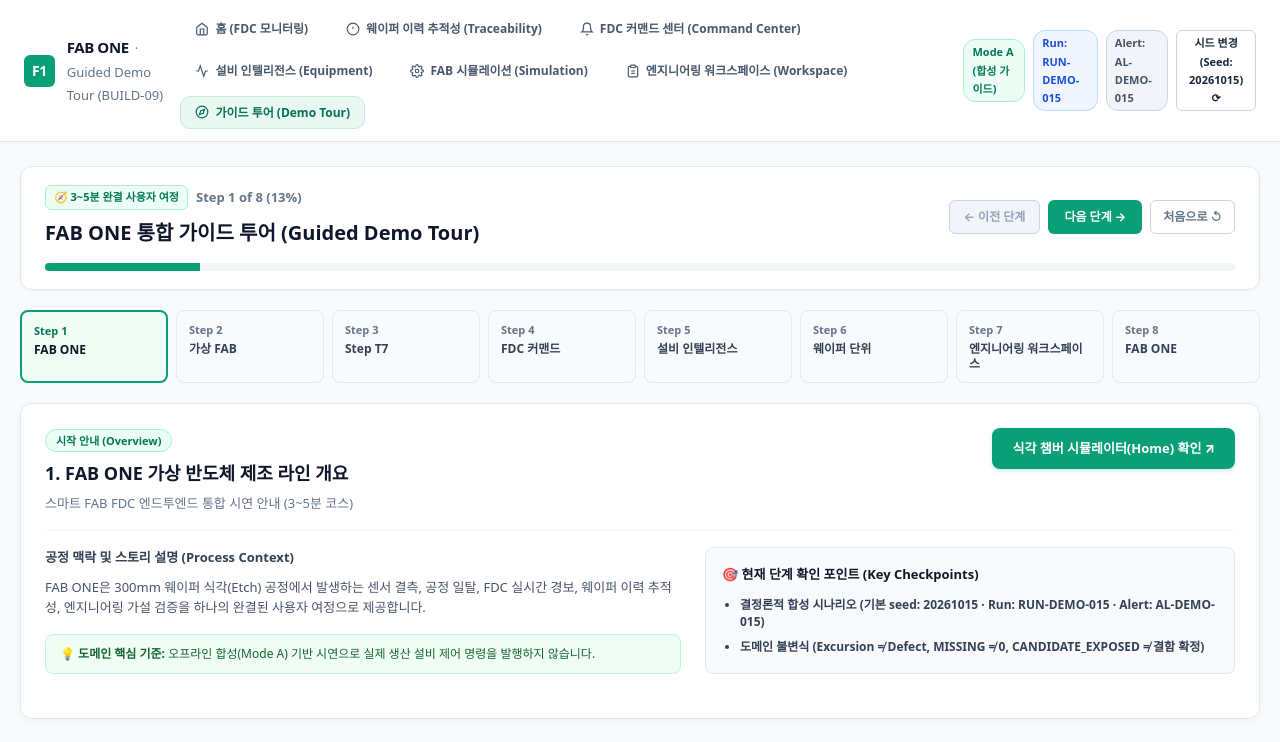
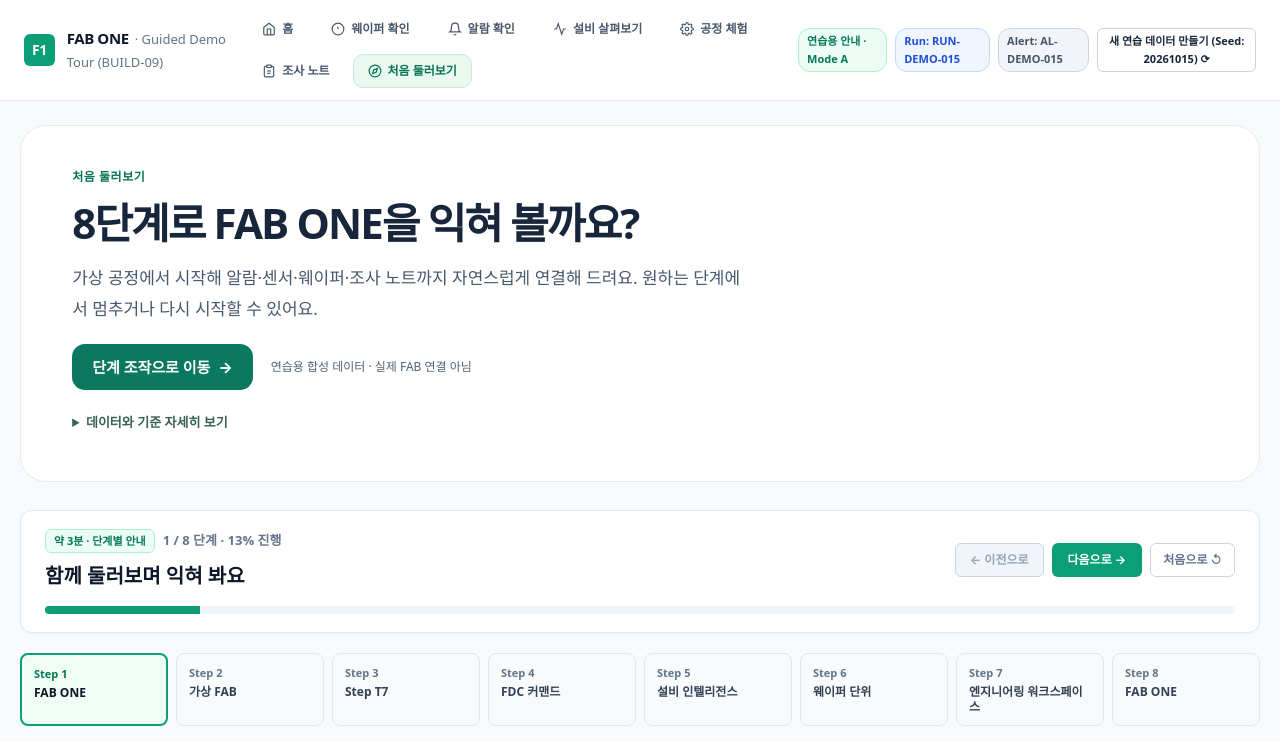
Before and after one commit to Junebooky/semi_fab, a Next.js app in the folder apps/web/: page /demo-tour in a window 1280 px wide. Shown: the top 742 px of the page. Built offline with nearby package versions, Linux system fonts and the light colour scheme.

Commit message:
feat(ux): refresh demo-tour/page.tsx hierarchy Korean copy and navigation

```diff
--- a/apps/web/src/app/demo-tour/page.tsx
+++ b/apps/web/src/app/demo-tour/page.tsx
@@ -2,6 +2,7 @@
 
 import React, { useState, useEffect, useMemo, useCallback, Suspense } from 'react';
 import Link from 'next/link';
+import { FriendlyPageIntro } from '@/components/ux/FriendlyPageIntro';
 import { useSearchParams, useRouter } from 'next/navigation';
 import { EngineeringTermTrigger } from '@/components/ekl';
 import {
@@ -120,7 +121,7 @@
               <path d="M3 9l9-7 9 7v11a2 2 0 0 1-2 2H5a2 2 0 0 1-2-2z" />
               <polyline points="9 22 9 12 15 12 15 22" />
             </svg>
-            홈 (FDC 모니터링)
+            홈
           </Link>
           <Link href={buildCrossNavUrl('/traceability', { mode: 'A', seed, tourStep: activeStepId })} className="nav-tab-link">
             <svg width="14" height="14" viewBox="0 0 24 24" fill="none" stroke="currentColor" strokeWidth="2">
@@ -128,27 +129,27 @@
               <line x1="12" y1="8" x2="12" y2="12" />
               <line x1="12" y1="16" x2="12.01" y2="16" />
             </svg>
-            웨이퍼 이력 추적성 (Traceability)
+            웨이퍼 확인
           </Link>
           <Link href={buildCrossNavUrl('/command-center', { mode: 'A', seed, tourStep: activeStepId })} className="nav-tab-link">
             <svg width="14" height="14" viewBox="0 0 24 24" fill="none" stroke="currentColor" strokeWidth="2">
               <path d="M18 8A6 6 0 0 0 6 8c0 7-3 9-3 9h18s-3-2-3-9" />
               <path d="M13.73 21a2 2 0 0 1-3.46 0" />
             </svg>
-            FDC 커맨드 센터 (Command Center)
+            알람 확인
           </Link>
           <Link href={buildCrossNavUrl('/equipment-intelligence', { mode: 'A', seed, tourStep: activeStepId })} className="nav-tab-link">
             <svg width="14" height="14" viewBox="0 0 24 24" fill="none" stroke="currentColor" strokeWidth="2">
               <path d="M22 12h-4l-3 9L9 3l-3 9H2" />
             </svg>
-            설비 인텔리전스 (Equipment)
+            설비 살펴보기
           </Link>
           <Link href={buildCrossNavUrl('/fab-simulation', { mode: 'A', seed, tourStep: activeStepId })} className="nav-tab-link">
             <svg width="14" height="14" viewBox="0 0 24 24" fill="none" stroke="currentColor" strokeWidth="2">
               <circle cx="12" cy="12" r="3" />
               <path d="M19.4 15a1.65 1.65 0 0 0 .33 1.82l.06.06a2 2 0 0 1 0 2.83 2 2 0 0 1-2.83 0l-.06-.06a1.65 1.65 0 0 0-1.82-.33 1.65 1.65 0 0 0-1 1.51V21a2 2 0 0 1-2 2 2 2 0 0 1-2-2v-.09A1.65 1.65 0 0 0 9 19.4a1.65 1.65 0 0 0-1.82.33l-.06.06a2 2 0 0 1-2.83 0 2 2 0 0 1 0-2.83l.06-.06a1.65 1.65 0 0 0 .33-1.82 1.65 1.65 0 0 0-1.51-1H3a2 2 0 0 1-2-2 2 2 0 0 1 2-2h.09A1.65 1.65 0 0 0 4.6 9a1.65 1.65 0 0 0-.33-1.82l-.06-.06a2 2 0 0 1 0-2.83 2 2 0 0 1 2.83 0l.06.06a1.65 1.65 0 0 0 1.82.33H9a1.65 1.65 0 0 0 1-1.51V3a2 2 0 0 1 2-2 2 2 0 0 1 2 2v.09a1.65 1.65 0 0 0 1 1.51 1.65 1.65 0 0 0 1.82-.33l.06-.06a2 2 0 0 1 2.83 0 2 2 0 0 1 0 2.83l-.06.06a1.65 1.65 0 0 0-.33 1.82V9a1.65 1.65 0 0 0 1.51 1H21a2 2 0 0 1 2 2 2 2 0 0 1-2 2h-.09a1.65 1.65 0 0 0-1.51 1z" />
             </svg>
-            FAB 시뮬레이션 (Simulation)
+            공정 체험
           </Link>
           <Link href={buildCrossNavUrl('/engineering-workspace', { mode: 'A', seed, tourStep: activeStepId })} className="nav-tab-link">
             <svg width="14" height="14" viewBox="0 0 24 24" fill="none" stroke="currentColor" strokeWidth="2">
@@ -157,14 +158,14 @@
               <path d="M9 12h6" />
               <path d="M9 16h6" />
             </svg>
-            엔지니어링 워크스페이스 (Workspace)
+            조사 노트
           </Link>
           <Link href={buildCrossNavUrl('/demo-tour', { mode: 'A', seed, tourStep: activeStepId })} className="nav-tab-link active">
             <svg width="14" height="14" viewBox="0 0 24 24" fill="none" stroke="currentColor" strokeWidth="2">
               <circle cx="12" cy="12" r="10" />
               <polygon points="16.24 7.76 14.12 14.12 7.76 16.24 9.88 9.88 16.24 7.76" />
             </svg>
-            가이드 투어 (Demo Tour)
+            처음 둘러보기
           </Link>
         </nav>
 
@@ -182,7 +183,7 @@
               fontWeight: 700,
             }}
           >
-            Mode A (합성 가이드)
+            연습용 안내 · Mode A
           </span>
           <span
             className="pill"
@@ -227,13 +228,22 @@
             onClick={handleResynthesize}
             title="난수 시드를 변경하여 새로운 합성 시나리오를 생성합니다"
           >
-            시드 변경 (Seed: {seed}) ⟳
+            새 연습 데이터 만들기 (Seed: {seed}) ⟳
           </button>
         </div>
       </header>
 
       {/* Main Container */}
       <main style={{ maxWidth: '1440px', margin: '0 auto', padding: '24px 20px' }}>
+        <FriendlyPageIntro
+  eyebrow="처음 둘러보기"
+  title="8단계로 FAB ONE을 익혀 볼까요?"
+  description="가상 공정에서 시작해 알람·센서·웨이퍼·조사 노트까지 자연스럽게 연결해 드려요. 원하는 단계에서 멈추거나 다시 시작할 수 있어요."
+  primaryLabel="단계 조작으로 이동"
+  primaryHref="#tour-btn-next"
+  detail={<p>모든 단계는 브라우저의 연습 데이터(Mode A, Seed {seed})로 재현돼요. 실제 제조 장비나 실시간 FAB 기록과 연결하지 않아요.</p>}
+/>
+
         {/* Tour Header Banner */}
         <div
           style={{
@@ -268,14 +278,14 @@
                     fontWeight: 800,
                   }}
                 >
-                  🧭 3~5분 완결 사용자 여정
+                  약 3분 · 단계별 안내
                 </span>
                 <span style={{ fontSize: '13px', fontWeight: 700, color: '#64748B' }}>
-                  Step {currentStep.stepNumber} of {TOUR_STEPS.length} ({progressPercent}%)
+                  {currentStep.stepNumber} / {TOUR_STEPS.length} 단계 · {progressPercent}% 진행
                 </span>
               </div>
               <h1 style={{ fontSize: '20px', fontWeight: 800, color: '#0F172A', margin: '6px 0 0 0' }}>
-                FAB ONE 통합 가이드 투어 (Guided Demo Tour)
+                함께 둘러보며 익혀 봐요
               </h1>
             </div>
 
@@ -297,7 +307,7 @@
                   cursor: activeStepId === 'INTRO' ? 'not-allowed' : 'pointer',
                 }}
               >
-                ← 이전 단계
+                ← 이전으로
               </button>
               <button
                 type="button"
@@ -315,7 +325,7 @@
                   cursor: activeStepId === 'FINISH' ? 'not-allowed' : 'pointer',
                 }}
               >
-                다음 단계 →
+                다음으로 →
               </button>
               <button
                 type="button"
@@ -619,7 +629,7 @@
                 color: '#1E293B',
               }}
             >
-              <div style={{ fontSize: '12px', fontWeight: 800, color: '#0B9F78' }}>홈 (FDC 모니터링) ↗</div>
+              <div style={{ fontSize: '12px', fontWeight: 800, color: '#0B9F78' }}>홈 ↗</div>
               <div style={{ fontSize: '11px', color: '#64748B' }}>챔버 상태 및 실시간 계측</div>
             </Link>
 
@@ -727,7 +737,7 @@
             <EngineeringTermTrigger conceptId="oes-relative-signal" label="OES 상대 신호 원리" showBadge />
             <EngineeringTermTrigger conceptId="rf-power" label="RF Power 전력 제어" showBadge />
             <EngineeringTermTrigger conceptId="spc-ucl-missing" label="SPC 관리한계 및 결측치" showBadge />
-            <EngineeringTermTrigger conceptId="wafer-exposure-status" label="노출 확정 vs 잠재 후보" showBadge />
+            <EngineeringTermTrigger conceptId="wafer-exposure-status" label="공정 이력과 영향 가능성" showBadge />
           </div>
         </section>
 
```
